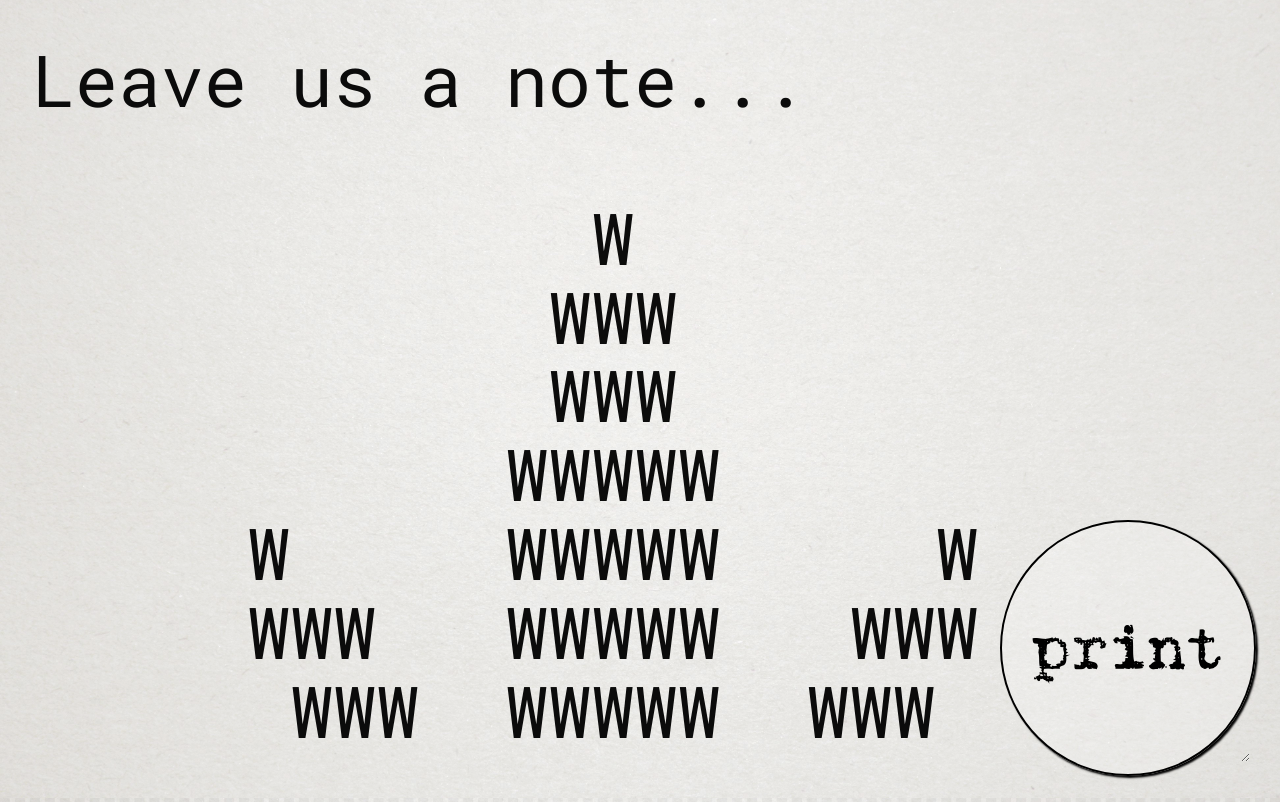
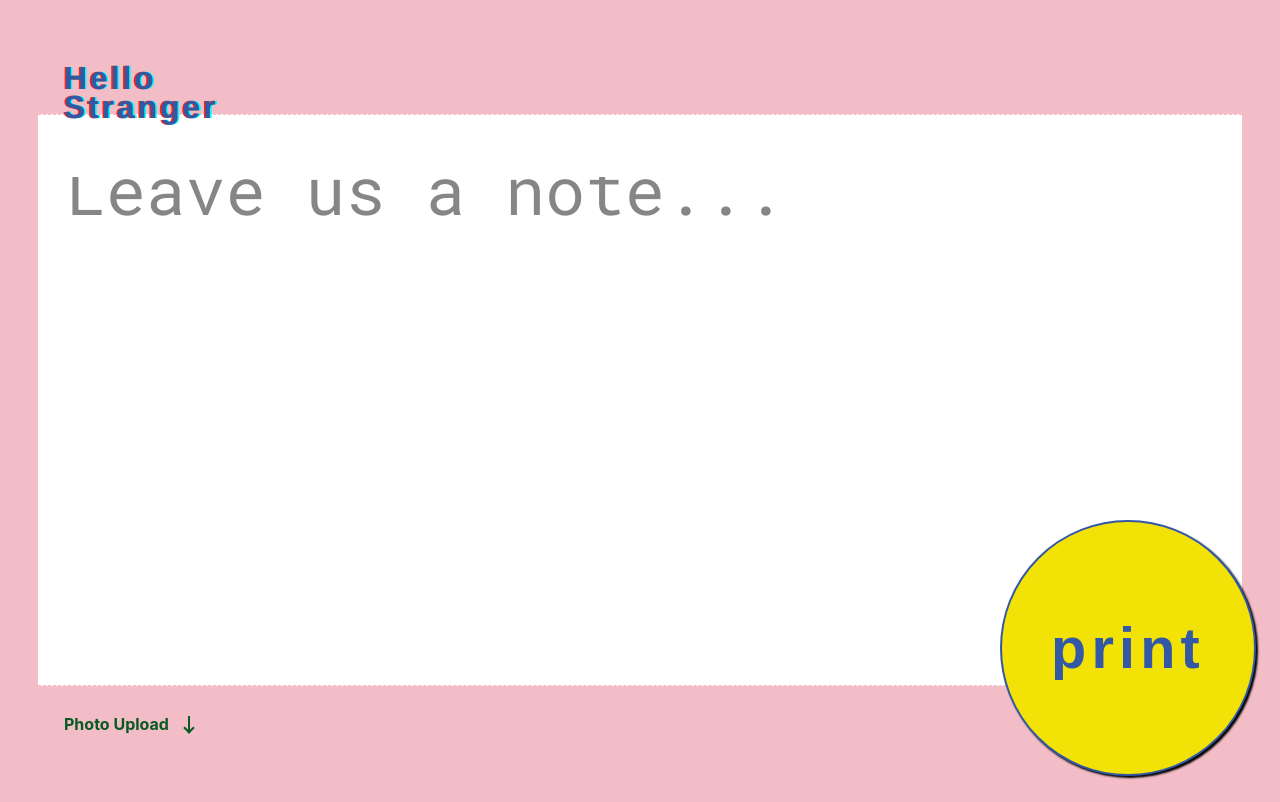
Before and after one commit to overdoz/pi-thermo-pwa, a React (Create React App) app: page / in a window 1280 px wide. Shown: the top 802 px of the page. Built offline with nearby package versions, Linux system fonts and the light colour scheme; the HTML template or start-up script is replaced by a standard one.

Commit message:
redesign

```diff
--- a/src/App.css
+++ b/src/App.css
@@ -1,8 +1,9 @@
 .App {
   text-align: center;
-  background-color: #FBFBFB;
   scroll-snap-type: y mandatory;
-
+  width: 100vw;
+  height: 100vh;
+  background-color: #F2BDC7;
 }
 
 body {
@@ -11,14 +12,55 @@ body {
 
 
 .child {
-  height: 100vh;
-  width: 100vw;
+  width: 90%;
+  height: 60%;
+  padding: 5vw 2vw 2vw 2vw;
   scroll-snap-align: start;
   display: flex;
   justify-content: center;
   align-items: center;
   position: relative;
   flex-direction: column;
+  background-color: white;
+  border-top: 1px dashed #F2BDC7;
+  border-bottom: 1px dashed #F2BDC7;
+}
+
+.date {
+  width: 100%;
+  display: flex;
+  justify-content: flex-end;
+}
+
+.down {
+  position: absolute;
+  bottom: 0;
+  left: 0;
+  padding: 5vw;
+  color: #075A20;
+  display: flex;
+  flex-direction: row;
+  font-weight: bold;
+}
+
+.arrow1 {
+  animation: slide1 1s ease-in-out infinite;
+  margin-left: 9px;
+}
+
+@keyframes slide1 {
+  0%,
+  100% {
+    transform: translate(0, 0);
+  }
+
+  50% {
+    transform: translate(0, 10px);
+  }
+}
+
+i {
+  color: #075A20;
 }
 
 .pic-page {
@@ -27,8 +69,8 @@ body {
 
 
 form {
-  width: 100vw;
-  height: 100vh;
+  width: 100%;
+  height: 100%;
   display: flex;
   justify-content: center;
   align-items: center;
@@ -36,8 +78,8 @@ form {
 }
 
 img {
-  width: 100vw;
-  height: 100vh;
+  width: 100%;
+  height: 100%;
   position: absolute;
   z-index: 1;
   left: 0;
@@ -45,17 +87,34 @@ img {
   border-bottom: 5px dashed #c3c3c3
 }
 
+h1 {
+  position: fixed;
+  z-index: 5;
+  text-shadow: -0.05em 0 0 #F22613, 0.05em 0 0 #00FFFF;
+  font-family: "Helvetica Neue", sans-serif;
+  margin: 5vw;
+  letter-spacing: 0.09em;
+  text-align: left;
+  line-height: 90%;
+  color: #3258A6;
+}
+
 h2 {
   font-family: Gabriele;
-  font-size: 400%;
   position: absolute;
   opacity: 0.5;
-  transform: translateY(-30vh);
+  position: absolute;
+  top: 0;
+  color: #3258A6;
+}
+
+p {
+  margin: 0;
 }
 
 textarea {
-  width: 95vw;
-  height: 90vh;
+  width: 100%;
+  height: 100%;
   font-family: 'Roboto Mono', monospace;
   overflow: hidden;
   resize: vertical;
@@ -63,31 +122,53 @@ textarea {
   border: 0px solid white;
   background-color: rgba(240, 240, 240, 0.0);
   z-index: 4;
-  line-height: 110%;
+  line-height: 2.7vh;
+  overflow-y: scroll;
 }
 
 textarea:focus, input:focus{
   outline: none;
 }
 
-.textField {
-  font-size: 5.6vw;
+section {
+  background-color: #F2BDC7;
 
 }
 
+.textField {
+  font-size: 5.2vw;
+
+}
+
+.textarea {
+  display: block;
+  height: 100%;
+  width: 100%;
+  overflow: hidden;
+  resize: both;
+  min-height: 40px;
+}
+
+.textarea[contenteditable]:empty::before {
+  content: "Placeholder still possible";
+  color: gray;
+}
+
+
 .inputButton {
-  position: absolute;
+  position: fixed;
+  font-weight: bold;
   right: 3vh;
   bottom: 3vh;
   border-radius: 50%;
-  border: 2px solid black;
+  border: 2px solid #3258A6;
   height: 20vw;
   width: 20vw;
   z-index: 10;
-  font-size: 5vw;
-  background-color: rgba(255, 255, 255, 0.2);
-  color: black;
-  font-family: Gabriele;
+  font-size: 4.5vw;
+  letter-spacing: 0.09em;
+  background-color: #F2E205;
+  color: #3258A6;
   box-shadow: 2px 2px 2px black;
 }
 
@@ -100,6 +181,7 @@ section {
   height: 100vh;
   width: 100vw;
   display: flex;
+  flex-direction: column;
   justify-content: center;
   align-items: center;
 }
@@ -107,12 +189,11 @@ section {
 .upload {
   font-family: 'Roboto Mono', monospace;
   padding: 2em;
-  border: 2px dashed black;
 }
 
 ::placeholder {
   color: black;
-  opacity: 1;
+  opacity: 0.5;
 }
 
 @font-face {
@@ -140,3 +221,34 @@ section {
   url('./type2.ttf') format('truetype'),
   url('./type2.ttf') format('svg');
 }
+
+.gg-arrow-down {
+  box-sizing: border-box;
+  position: relative;
+  display: block;
+  transform: scale(var(--ggs,1));
+  width: 22px;
+  height: 22px
+}
+.gg-arrow-down::after,
+.gg-arrow-down::before {
+  content: "";
+  display: block;
+  box-sizing: border-box;
+  position: absolute;
+  bottom: 4px
+}
+.gg-arrow-down::after {
+  width: 8px;
+  height: 8px;
+  border-bottom: 2px solid;
+  border-left: 2px solid;
+  transform: rotate(-45deg);
+  left: 7px
+}
+.gg-arrow-down::before {
+  width: 2px;
+  height: 16px;
+  left: 10px;
+  background: currentColor
+}
--- a/src/App.js
+++ b/src/App.js
@@ -1,4 +1,4 @@
-import React, { Component } from 'react'
+import React, {Component} from 'react'
 import './App.css'
 import axios from 'axios';
 import paper from './white-construction-paper-texture.jpg';
@@ -11,10 +11,12 @@ class App extends Component {
             text: ""
         }
 
+
     }
 
 
-    onChangeHandler=event=>{
+
+    onChangeHandler = event => {
         this.setState({
             selectedFile: event.target.files[0]
 
@@ -40,7 +42,7 @@ class App extends Component {
             }).then(res => { // then print response status
                 console.log(res.statusText)
             });
-            console.log((this.state.text))
+            console.log((this.state.text));
             this.setState({text: ""});
         } else if (this.state.text === "" && this.state.selectedFile !== null) {
             console.log("sent pic");
@@ -70,20 +72,36 @@ class App extends Component {
 
         return (
             <div className="App container">
-                <section className={"child text-page"}>
-                    <img src={paper} alt={"papier"}/>
-                    <form method="POST" action="/">
-                        <textarea name={"text"} wrap={"hard"} cols={"29"} className={"textField"} value={this.state.text} onChange={(e) => this.setState({text: e.target.value})} placeholder={"Leave us a note... \n\n" + w + "\n ┏(-_-)┛┗(-_-﻿ )┓┗(-_-)┛\n\n  be creative :) \n    or die tryin \n\n "} />
-                    </form>
+                <h1>Hello <br/>Stranger</h1>
+                <section className={"text-page"}>
+                    {/*<div className={"arrow-up"}/>*/}
+                    <div className={"child"}>
+                        {/*<img src={paper} alt={"papier"}/>*/}
+                        <form method="POST" action="/">
+                            <textarea name={"text"} wrap={"hard"} cols={"29"} className={"textField textarea resize-ta"}
+                                      value={this.state.text} onChange={(e) => this.setState({text: e.target.value})}
+                                      placeholder={"Leave us a note..."}/>
+                        </form>
+                        <div className={"date"}>
+                            <p>2020-04-20 16:20:23</p>
+                        </div>
+                    </div>
+                    <div className={"down"}>
+                        <p>Photo Upload</p>
+                        <i className="gg-arrow-down arrow1"></i>
+                    </div>
                 </section>
-                <section className={"child pic-page"}>
-                    <img src={paper} alt={"papier"}/>
-                    <h2>Print your uploaded photo</h2>
-                    <form method="POST" action="" encType='multipart/form-data'>
-                        <input className={"upload"} uwfileinput type="file" accept={".jpeg,.jpg,.png,.gif"} capture={"camera"} name={"file"} onChange={this.onChangeHandler} />
-                    </form>
+                <section className={"pic-page"}>
+                    <div className={"child"}>
+                        {/*<img src={paper} alt={"papier"}/>*/}
+                        <h2>Print a photo</h2>
+                        <form method="POST" action="" encType='multipart/form-data'>
+                            <input className={"upload"} uwfileinput type="file" accept={".jpeg,.jpg,.png,.gif"}
+                                   capture={"camera"} name={"file"} onChange={this.onChangeHandler}/>
+                        </form>
+                    </div>
                 </section>
-                <input className={"inputButton"} type="submit" value="print" onClick={this.onClickHandler} />
+                <input className={"inputButton"} type="submit" value="print" onClick={this.onClickHandler}/>
             </div>
         )
     }
```
